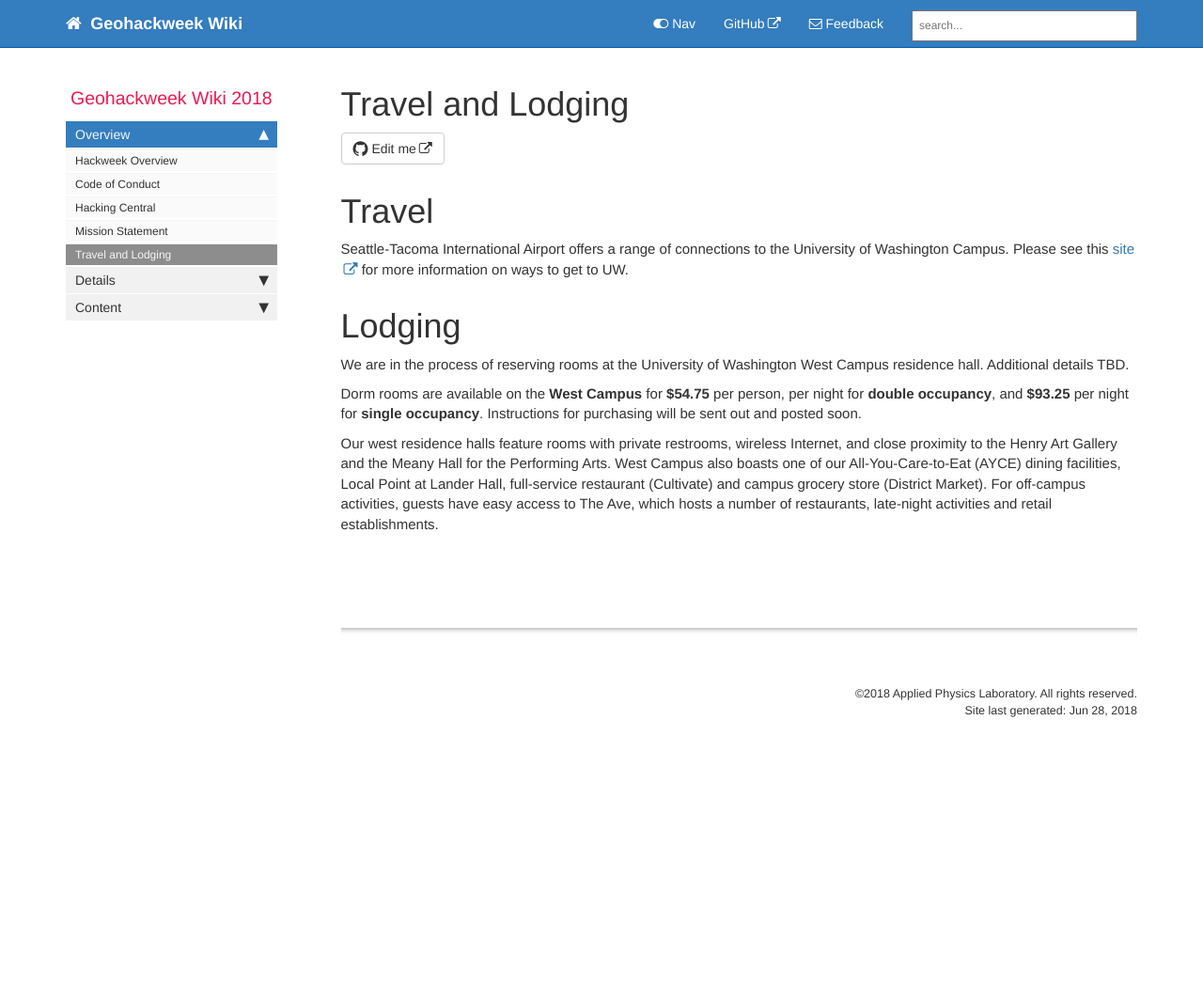
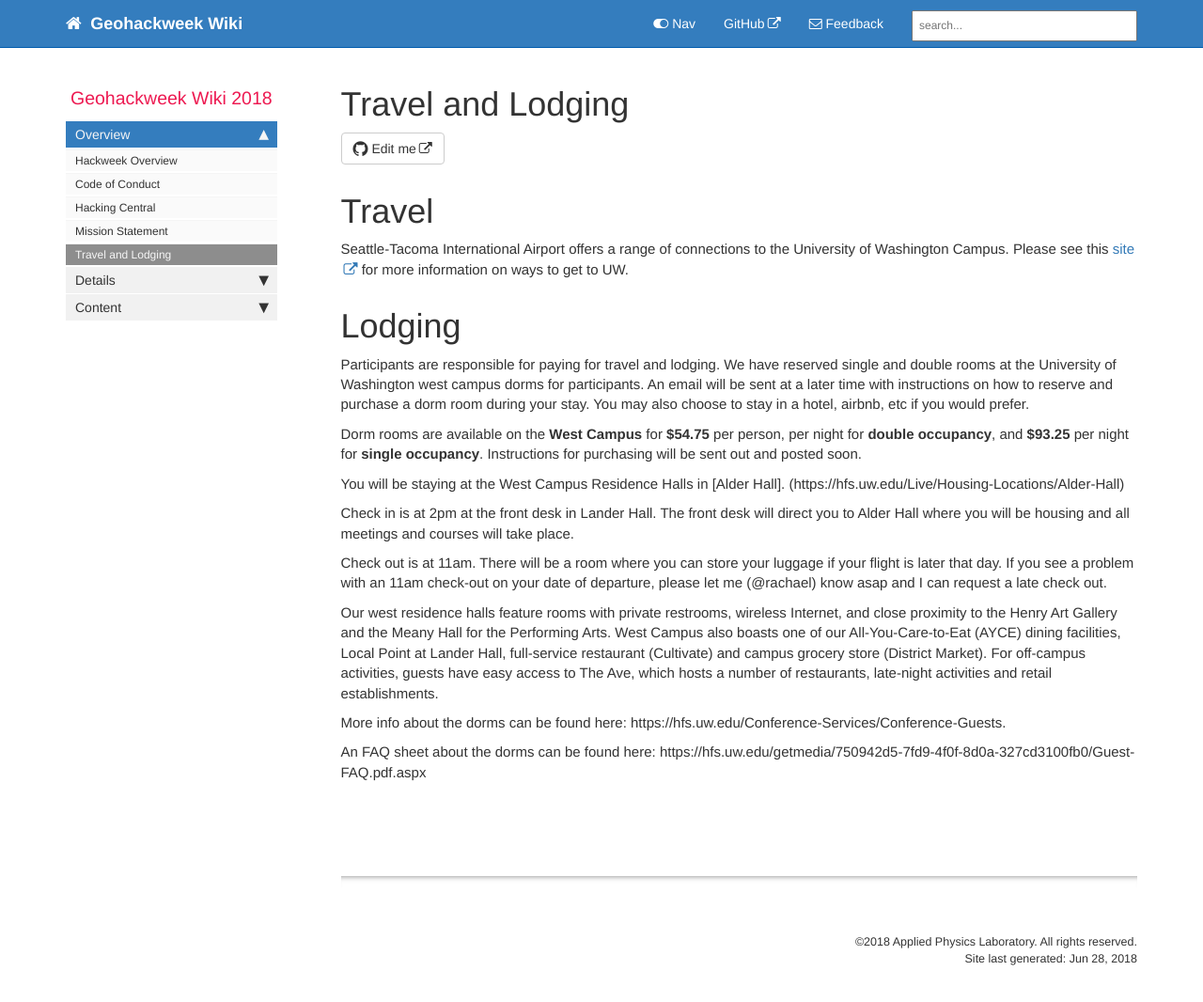
Before and after one commit to waterhackweek/wiki, a Jekyll site: the page built from pages/travel_and_lodging.md, in a window 1280 px wide and 1080 px high. Shown: the top 1066 px of the window at 94% size. Built offline with Jekyll 4.4.1, drawn with Linux system fonts in a browser that asks for light colours; nearby versions of some CDN libraries; comment, search, counter and statistics services are not loaded.

Commit message:
Update travel_and_lodging.md

```diff
--- a/pages/travel_and_lodging.md
+++ b/pages/travel_and_lodging.md
@@ -14,11 +14,21 @@ Seattle-Tacoma International Airport offers a range of connections to the Univer
 
 # Lodging
 
-We are in the process of reserving rooms at the University of Washington West Campus residence hall. Additional  details TBD.
+Participants are responsible for paying for travel and lodging. We have reserved single and double rooms at the University of Washington west campus dorms for participants. An email will be sent at a later time with instructions on how to reserve and purchase a dorm room during your stay. You may also choose to stay in a hotel, airbnb, etc if you would prefer.
 
 <!---
 The University of Washington maintains a list of hotels near campus on its [website](http://fyp.washington.edu/getting-started-at-the-university-of-washington/transportation-options/hotel-accommodations/).
 --->
 Dorm rooms are available on the **West Campus** for **$54.75** per person, per night for **double occupancy**, and **$93.25** per night for **single occupancy**. Instructions for purchasing will be sent out and posted soon.
 
+You will be staying at the West Campus Residence Halls in [Alder Hall]. (https://hfs.uw.edu/Live/Housing-Locations/Alder-Hall)
+
+Check in is at 2pm at the front desk in Lander Hall. The front desk will direct you to Alder Hall where you will be housing and all meetings and courses will take place.
+
+Check out is at 11am. There will be a room where you can store your luggage if your flight is later that day. If you see a problem with an 11am check-out on your date of departure, please let me (@rachael) know asap and I can request a late check out.
+
 Our west residence halls feature rooms with private restrooms, wireless Internet, and close proximity to the Henry Art Gallery and the Meany Hall for the Performing Arts. West Campus also boasts one of our All-You-Care-to-Eat (AYCE) dining facilities, Local Point at Lander Hall, full-service restaurant (Cultivate) and campus grocery store (District Market). For off-campus activities, guests have easy access to The Ave, which hosts a number of restaurants, late-night activities and retail establishments.
+
+More info about the dorms can be found here: https://hfs.uw.edu/Conference-Services/Conference-Guests.
+
+An FAQ sheet about the dorms can be found here: https://hfs.uw.edu/getmedia/750942d5-7fd9-4f0f-8d0a-327cd3100fb0/Guest-FAQ.pdf.aspx
```
